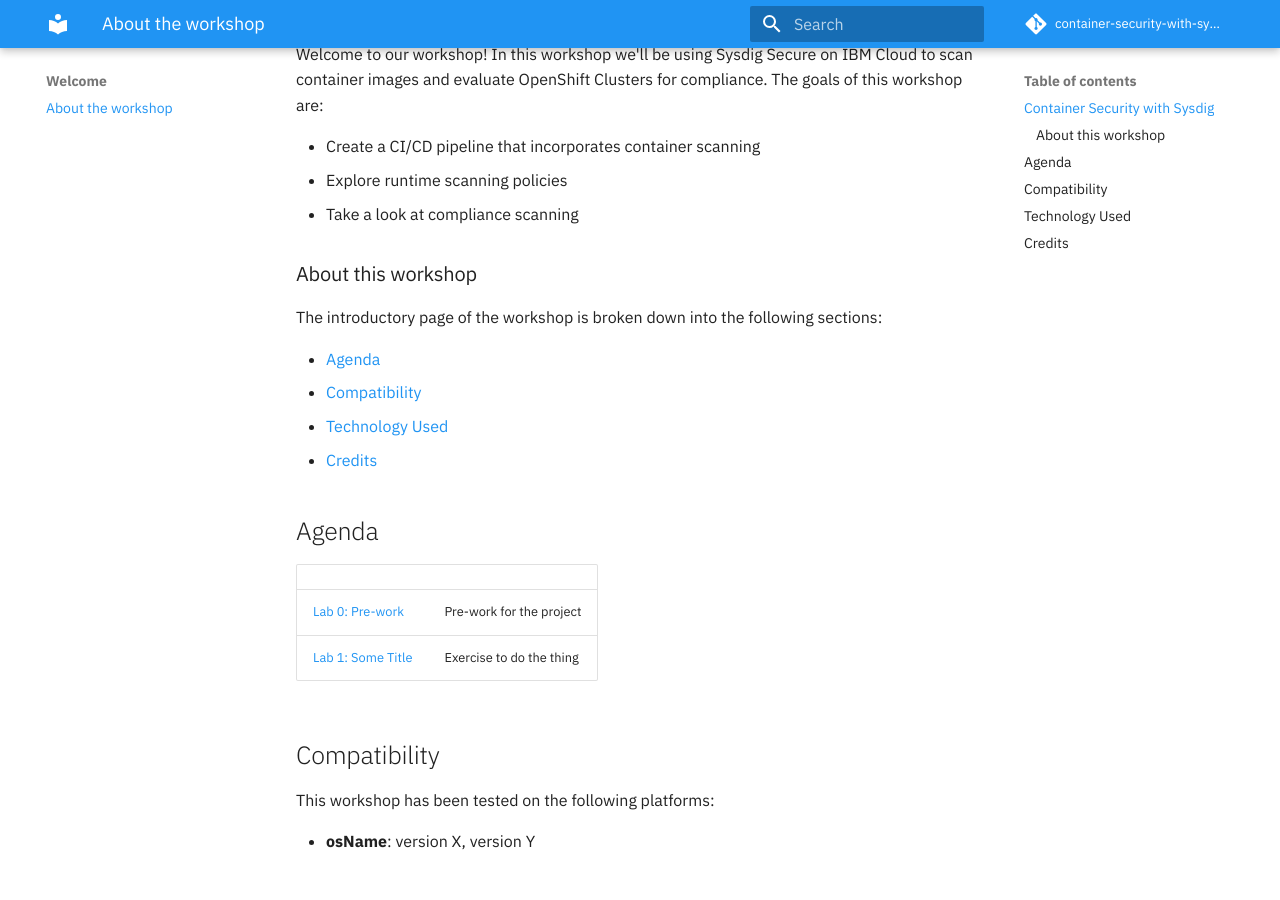
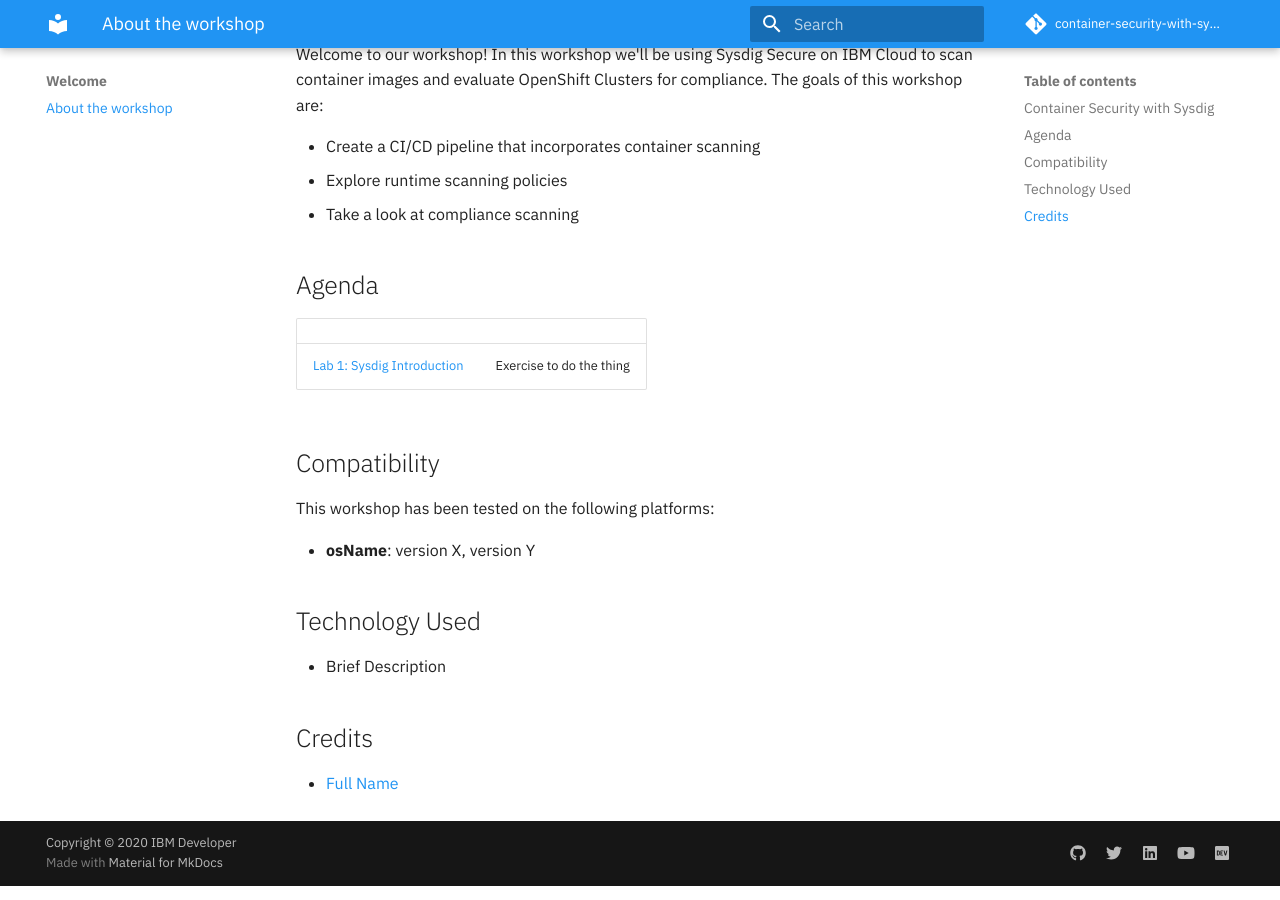
Before and after one commit to IBM/container-security-with-sysdig, an MkDocs documentation site: the page built from docs/README.md, in a window 1280 px wide and 900 px high, scrolled down 237 px. Built offline with MkDocs 1.6.1 and Material for MkDocs 9.7.7, drawn with Linux system fonts in a browser that asks for light colours; comment, search, counter and statistics services are not loaded.

Commit message:
Fixed page

```diff
--- a/docs/README.md
+++ b/docs/README.md
@@ -8,21 +8,11 @@
 * Explore runtime scanning policies
 * Take a look at compliance scanning
 
-### About this workshop
-
-The introductory page of the workshop is broken down into the following sections:
-
-* [Agenda](./#agenda)
-* [Compatibility](./#compatibility)
-* [Technology Used](./#technology-used)
-* [Credits](./#credits)
-
 ## Agenda
 
 |  |  |
 | :--- | :--- |
-| [Lab 0: Pre-work](pre-work/README.md) | Pre-work for the project |
-| [Lab 1: Some Title](lab-1/README.md) | Exercise to do the thing |
+| [Lab 1: Sysdig Introduction](lab1/README.md) | Exercise to do the thing |
 
 ## Compatibility
 
```
